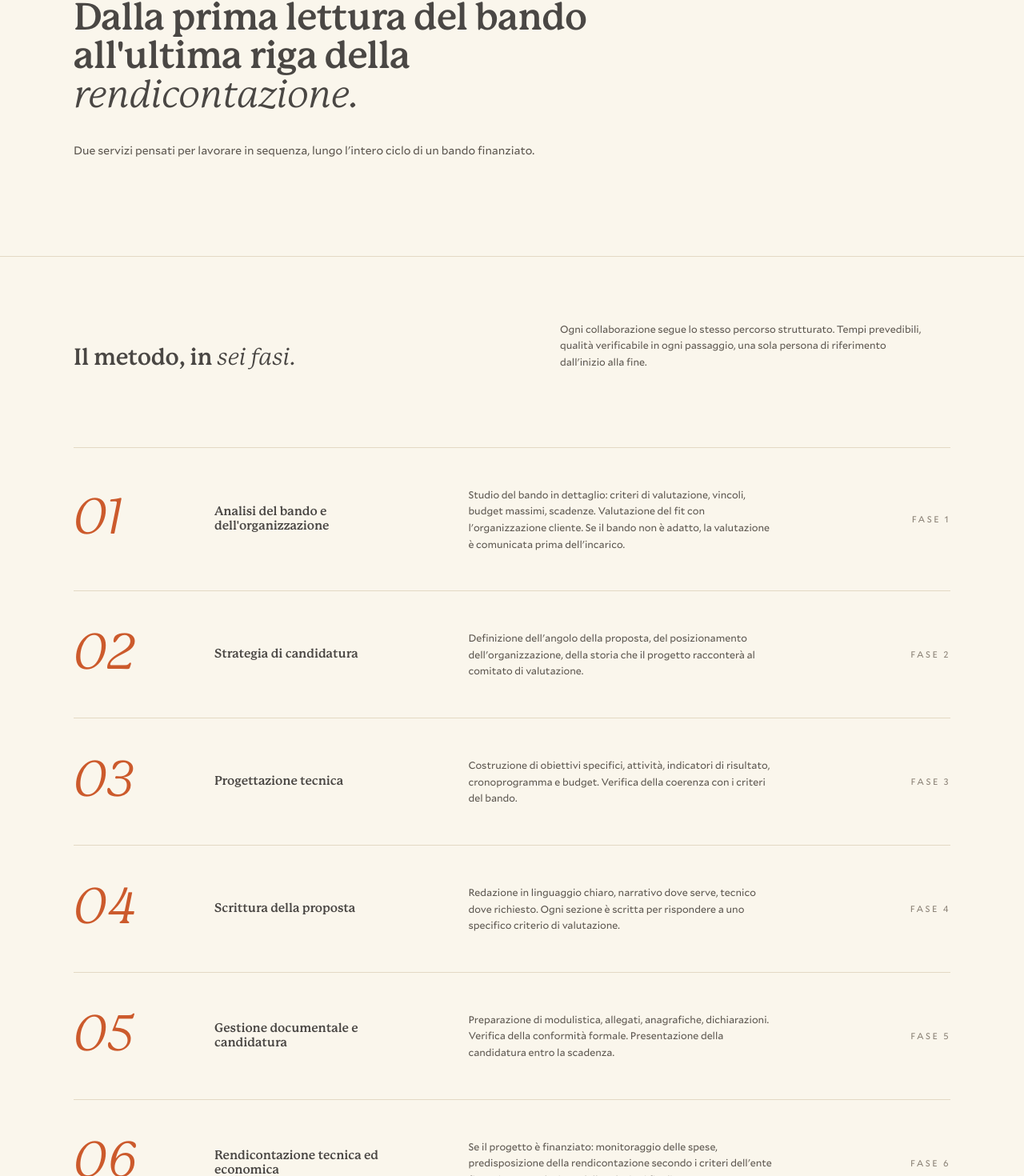
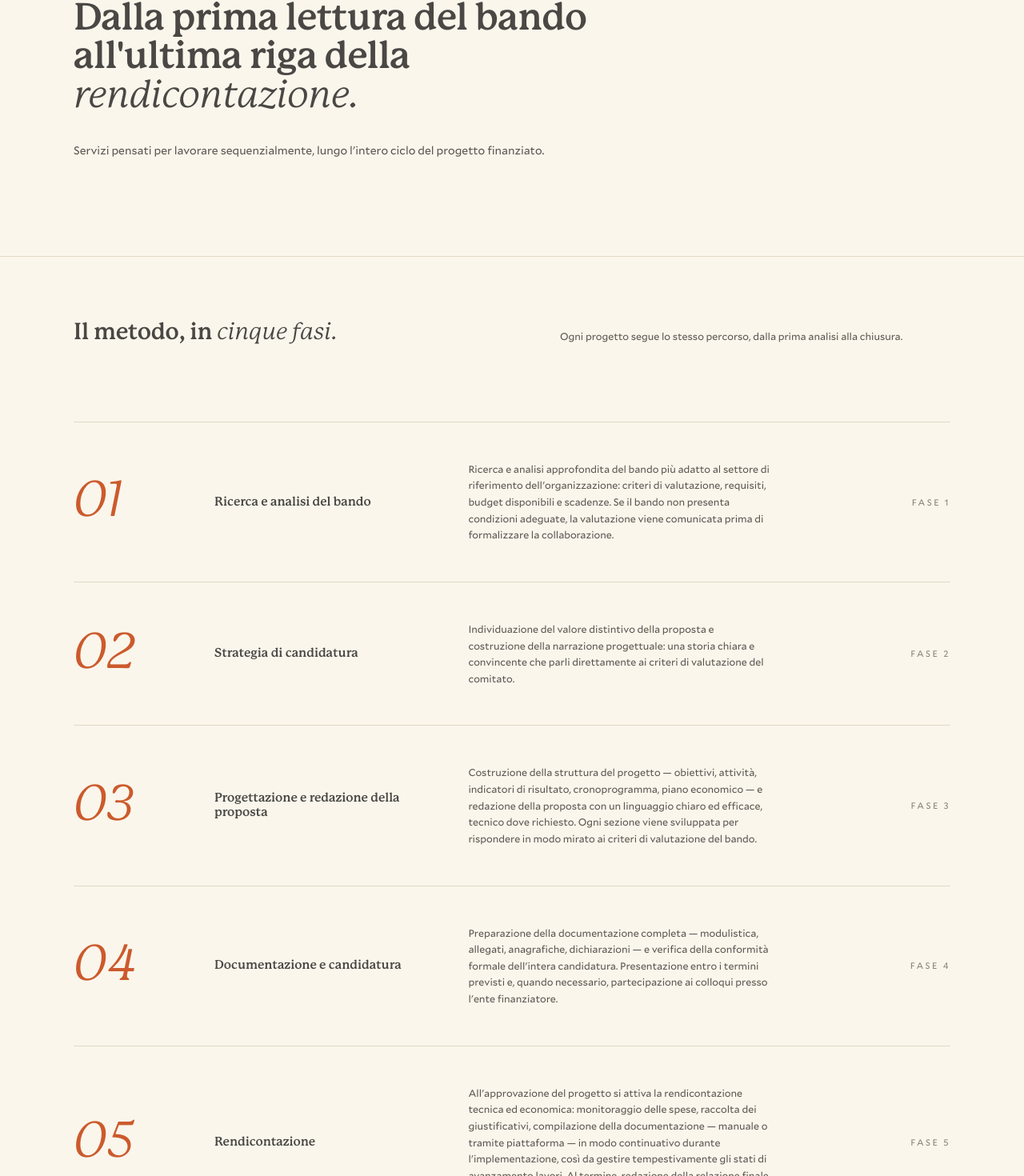
Before and after one commit to Giadasamw/noprofitzone_deploying, a Next.js app: page /servizi-e-metodo in a window 1280 px wide. Shown: the part 182-1652 px from the top of the page at 80% size. Built offline with nearby package versions, Linux system fonts and the light colour scheme.

Commit message:
feat: refine project service methodology and description updates

```diff
--- a/src/components/servizi/ServiziHero.tsx
+++ b/src/components/servizi/ServiziHero.tsx
@@ -9,8 +9,8 @@ export default function ServiziHero() {
           <em style={{ fontStyle: "italic", fontWeight: 400 }}>rendicontazione.</em>
         </h1>
         <p className="servizi-hero-subtitle">
-          Due servizi pensati per lavorare in sequenza, lungo l&apos;intero ciclo di
-          un bando finanziato.
+          Servizi pensati per lavorare sequenzialmente, lungo l&apos;intero ciclo del
+          progetto finanziato.
         </p>
       </div>
 
--- a/src/components/servizi/ServiziMethod.tsx
+++ b/src/components/servizi/ServiziMethod.tsx
@@ -3,39 +3,33 @@
 const steps = [
   {
     num: "01",
-    title: "Analisi del bando e dell'organizzazione",
-    body: "Studio del bando in dettaglio: criteri di valutazione, vincoli, budget massimi, scadenze. Valutazione del fit con l'organizzazione cliente. Se il bando non è adatto, la valutazione è comunicata prima dell'incarico.",
+    title: "Ricerca e analisi del bando",
+    body: "Ricerca e analisi approfondita del bando più adatto al settore di riferimento dell'organizzazione: criteri di valutazione, requisiti, budget disponibili e scadenze. Se il bando non presenta condizioni adeguate, la valutazione viene comunicata prima di formalizzare la collaborazione.",
     tag: "FASE 1",
   },
   {
     num: "02",
     title: "Strategia di candidatura",
-    body: "Definizione dell'angolo della proposta, del posizionamento dell'organizzazione, della storia che il progetto racconterà al comitato di valutazione.",
+    body: "Individuazione del valore distintivo della proposta e costruzione della narrazione progettuale: una storia chiara e convincente che parli direttamente ai criteri di valutazione del comitato.",
     tag: "FASE 2",
   },
   {
     num: "03",
-    title: "Progettazione tecnica",
-    body: "Costruzione di obiettivi specifici, attività, indicatori di risultato, cronoprogramma e budget. Verifica della coerenza con i criteri del bando.",
+    title: "Progettazione e redazione della proposta",
+    body: "Costruzione della struttura del progetto — obiettivi, attività, indicatori di risultato, cronoprogramma, piano economico — e redazione della proposta con un linguaggio chiaro ed efficace, tecnico dove richiesto. Ogni sezione viene sviluppata per rispondere in modo mirato ai criteri di valutazione del bando.",
     tag: "FASE 3",
   },
   {
     num: "04",
-    title: "Scrittura della proposta",
-    body: "Redazione in linguaggio chiaro, narrativo dove serve, tecnico dove richiesto. Ogni sezione è scritta per rispondere a uno specifico criterio di valutazione.",
+    title: "Documentazione e candidatura",
+    body: "Preparazione della documentazione completa — modulistica, allegati, anagrafiche, dichiarazioni — e verifica della conformità formale dell'intera candidatura. Presentazione entro i termini previsti e, quando necessario, partecipazione ai colloqui presso l'ente finanziatore.",
     tag: "FASE 4",
   },
   {
     num: "05",
-    title: "Gestione documentale e candidatura",
-    body: "Preparazione di modulistica, allegati, anagrafiche, dichiarazioni. Verifica della conformità formale. Presentazione della candidatura entro la scadenza.",
+    title: "Rendicontazione",
+    body: "All'approvazione del progetto si attiva la rendicontazione tecnica ed economica: monitoraggio delle spese, raccolta dei giustificativi, compilazione della documentazione — manuale o tramite piattaforma — in modo continuativo durante l'implementazione, così da gestire tempestivamente gli stati di avanzamento lavori. Al termine, redazione della relazione finale per l'ente finanziatore.",
     tag: "FASE 5",
-  },
-  {
-    num: "06",
-    title: "Rendicontazione tecnica ed economica",
-    body: "Se il progetto è finanziato: monitoraggio delle spese, predisposizione della rendicontazione secondo i criteri dell'ente finanziatore, redazione delle relazioni finali.",
-    tag: "FASE 6",
   },
 ];
 
@@ -53,12 +47,11 @@ export default function ServiziMethod() {
               fontWeight: 700,
             }}
           >
-            Il metodo, in <em style={{ fontStyle: "italic", fontWeight: 400 }}>sei fasi.</em>
+            Il metodo, in <em style={{ fontStyle: "italic", fontWeight: 400 }}>cinque fasi.</em>
           </h2>
           <p className="method-intro">
-            Ogni collaborazione segue lo stesso percorso strutturato. Tempi
-            prevedibili, qualità verificabile in ogni passaggio, una sola persona di
-            riferimento dall&apos;inizio alla fine.
+            Ogni progetto segue lo stesso percorso, dalla prima analisi alla
+            chiusura.
           </p>
         </div>
 
```
